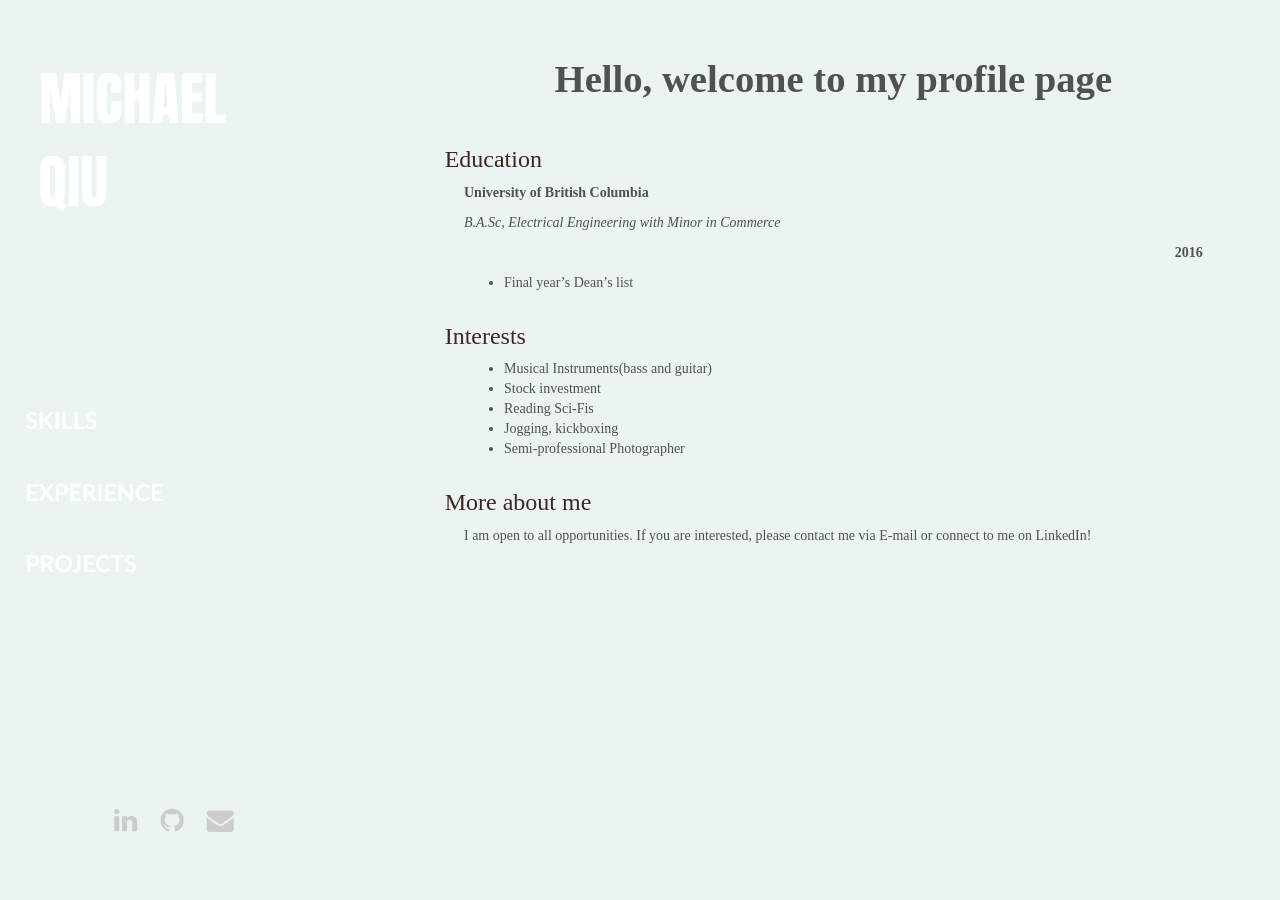
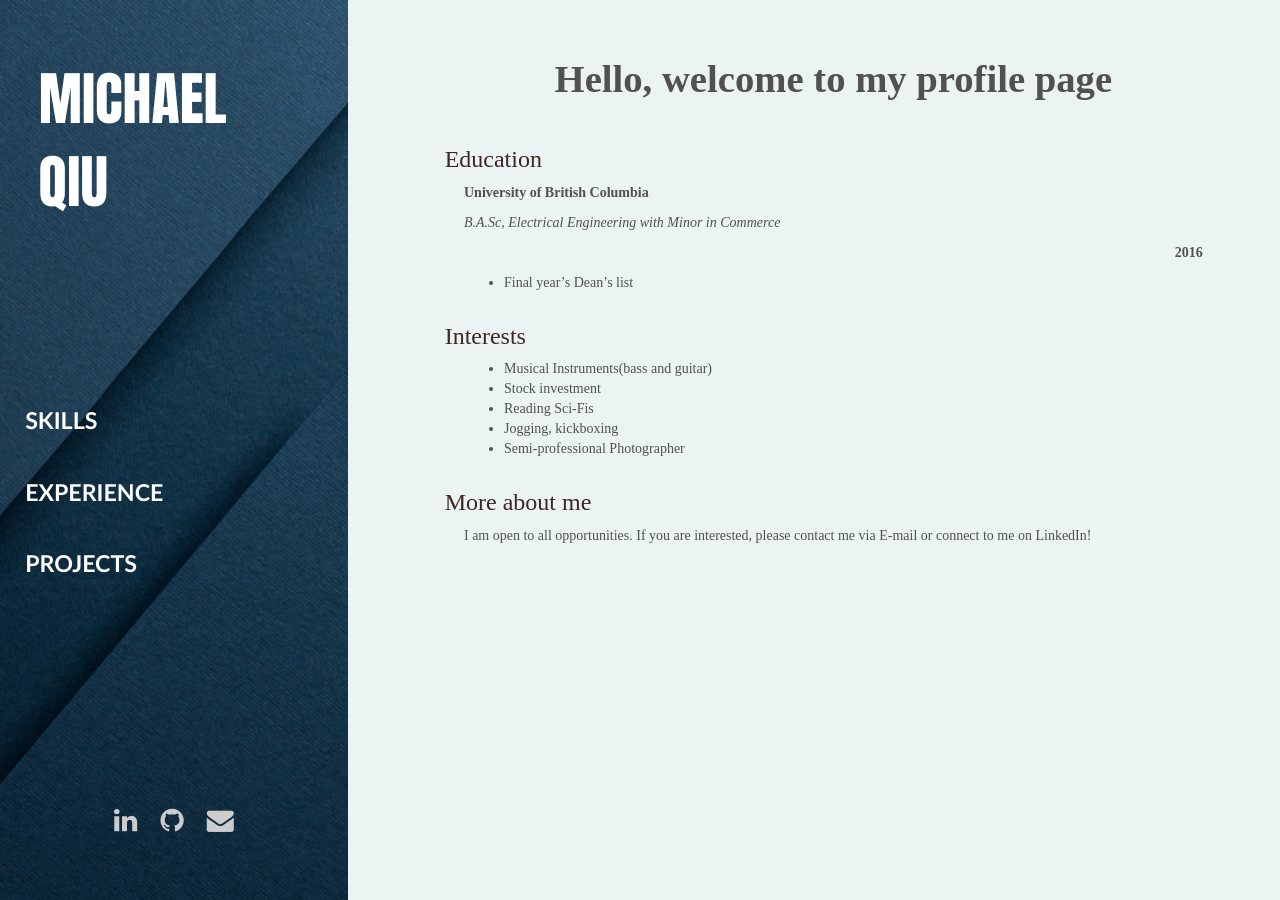
Before and after one commit to jmikerq/jmikerq.github.io, a Jekyll site: the page built from index.md, in a window 1280 px wide. Built offline with Jekyll 4.4.1, drawn with Linux system fonts in a browser that asks for light colours; nearby versions of some CDN libraries; some web fonts are replaced.

Commit message:
change background

```diff
--- a/assets/css/main.css
+++ b/assets/css/main.css
@@ -795,7 +795,7 @@ pre code {
 
 .sidebar {
   /* background-color: #2d2a2a; */
-  background-image: local('☺'), url("../img/material-blue.jpg");
+  background-image: url("../img/material-blue.jpg");
   background-size: cover;
   background-position: center;
   position: fixed;
```
